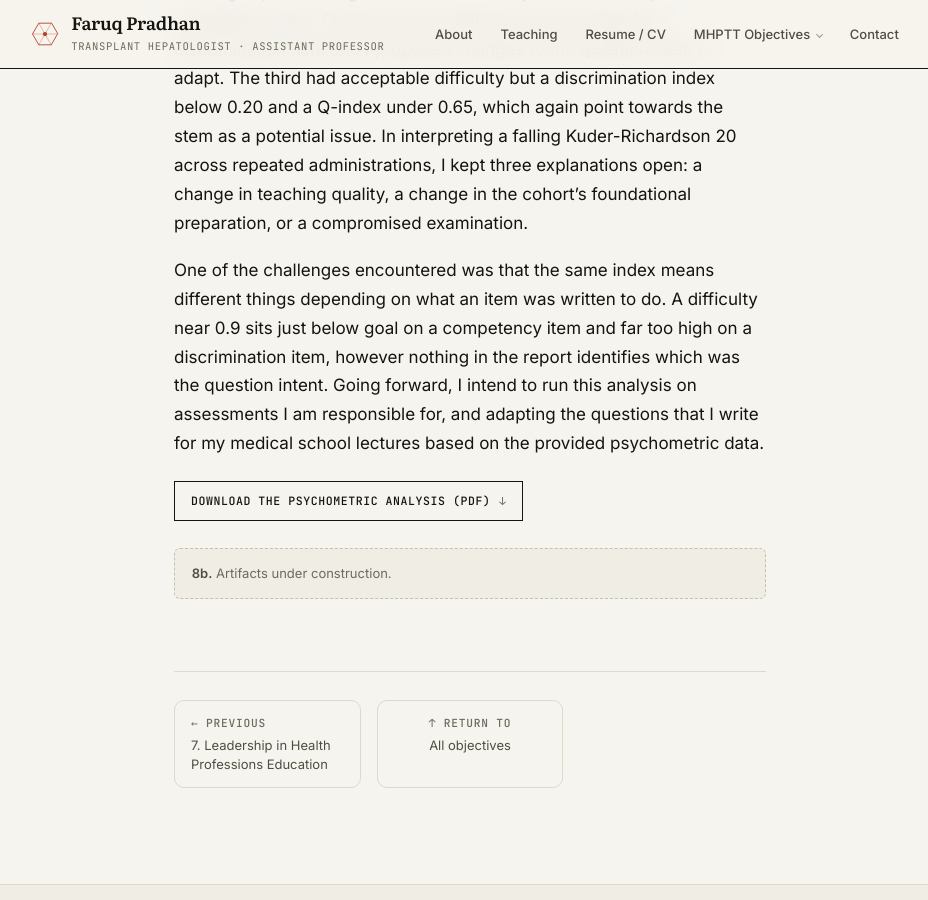
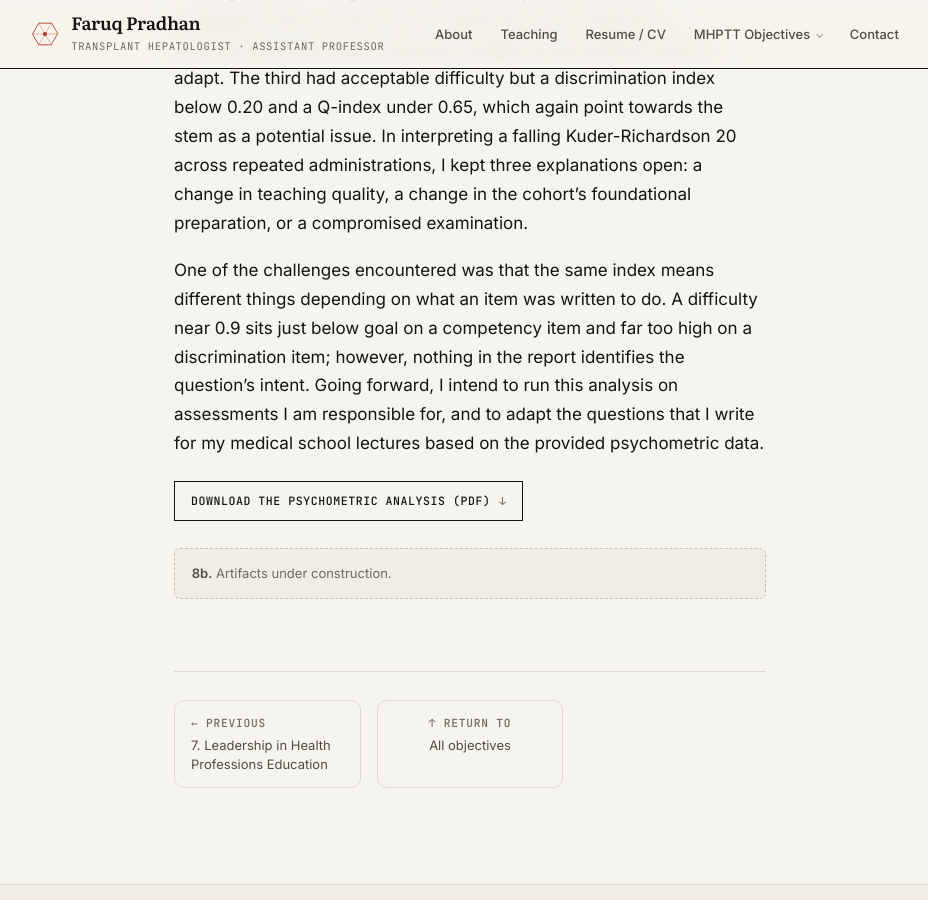
Before and after one commit to fpradhan/fpradhan.github.io, a Jekyll site: the page built from _competencies/8-learner-assessment.md, in a window 1280 px wide and 900 px high, scrolled down 1088 px. Shown: the whole window, without its empty margins (170-1098 px from the left). Built offline with Jekyll 4.4.1, drawn with Linux system fonts in a browser that asks for light colours.

Commit message:
Two grammar fixes in 8a-A
"However" was joining two independent clauses on a comma; it now takes a
semicolon before and a comma after. "Identifies which was the question
intent" becomes "identifies the question's intent".

"I intend to run this analysis ... and adapting the questions" becomes "and
to adapt", so both halves are infinitives.

Co-Authored-By: Claude Opus 5 <noreply@anthropic.com>
Claude-Session: https://claude.ai/code/session_01SajNJDGDkt5q5fCgsPRcNk

```diff
--- a/_competencies/8-learner-assessment.md
+++ b/_competencies/8-learner-assessment.md
@@ -59,10 +59,10 @@ in the cohort’s foundational preparation, or a compromised examination.
 
 One of the challenges encountered was that the same index means different things depending on what
 an item was written to do. A difficulty near 0.9 sits just below goal on a competency item and far
-too high on a discrimination item, however nothing in the report identifies which was the question
-intent. Going forward, I intend to run this analysis on assessments I am responsible for, and
-adapting the questions that I write for my medical school lectures based on the provided
-psychometric data.
+too high on a discrimination item; however, nothing in the report identifies the question’s
+intent. Going forward, I intend to run this analysis on assessments I am responsible for, and to
+adapt the questions that I write for my medical school lectures based on the provided psychometric
+data.
 
 <p><a class="dl" href="{{ '/assets/artifacts/hptt805-psychometric-analysis.pdf' | relative_url }}" rel="noopener" target="_blank">Download the psychometric analysis (PDF)<span class="sr-only"> (opens in a new tab)</span></a></p>
 
```
